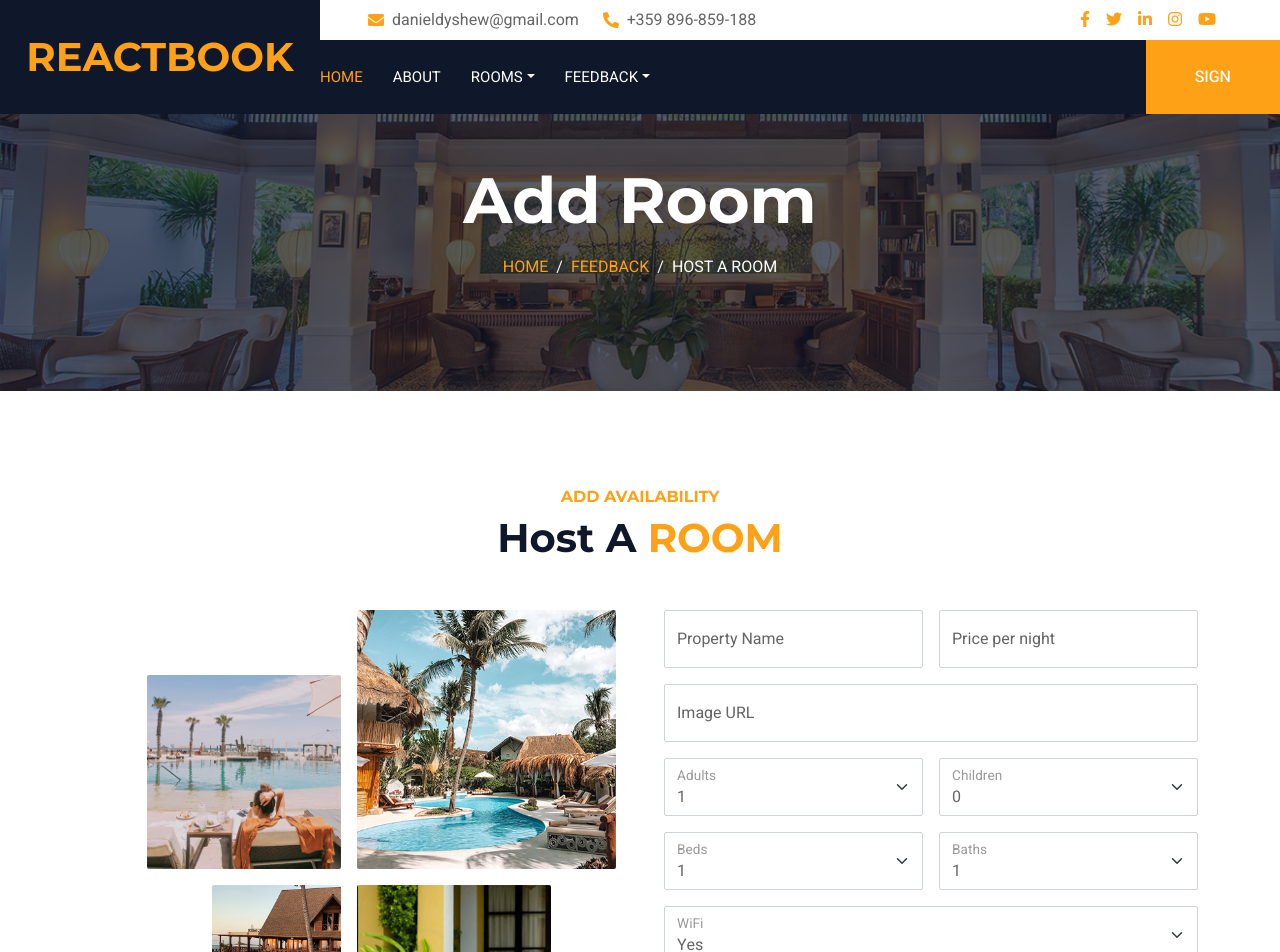
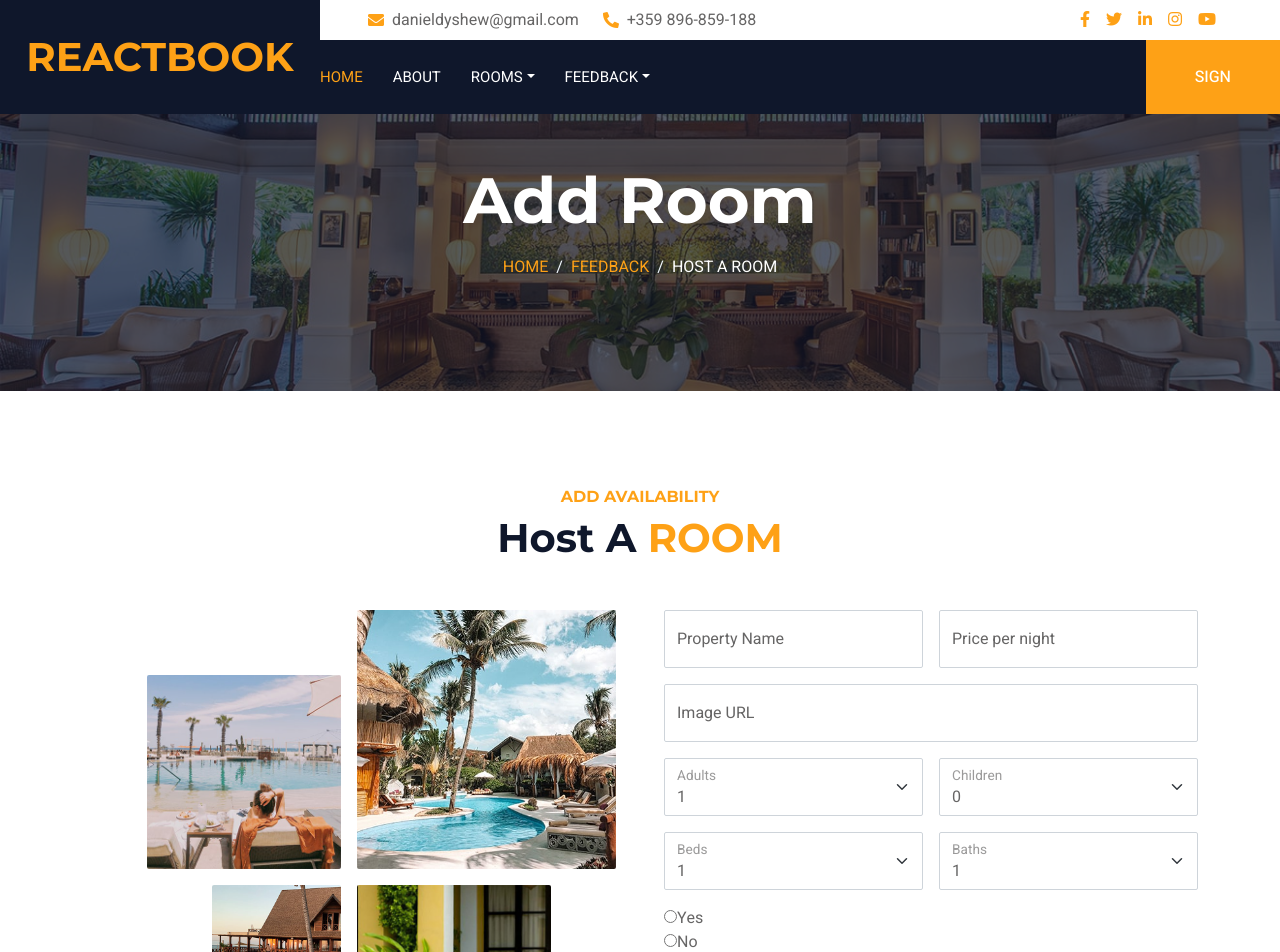
Before and after one commit to ddushev/react-book-project, a React (Vite) app: page /add-room in a window 1280 px wide. Shown: the top 952 px of the page. Built offline with nearby package versions, Linux system fonts and the light colour scheme; no server answers.

Commit message:
Add controlled input radio buttons

```diff
--- a/src/components/AddRoom/AddRoom.jsx
+++ b/src/components/AddRoom/AddRoom.jsx
@@ -194,13 +194,39 @@ export const AddRoom = () => {
                                                 <label htmlFor="select4">Baths</label>
                                             </div>
                                         </div>
-                                        <div className="col-12">
-                                            <div className="form-floating">
-                                                <select name="wifi" value={values.wifi} onChange={onChangeHandler} className="form-select" id="select5">
+                                        <div className="col-6">
+                                            <div className="form-floating" >
+                                                {/* <select name="wifi" value={values.wifi} onChange={onChangeHandler} className="form-select" id="select5">
                                                     <option>Yes</option>
                                                     <option>No</option>
                                                 </select>
-                                                <label htmlFor="select5">WiFi</label>
+                                                <label htmlFor="select5">WiFi</label> */}
+                                                <div>
+                                                    <div className="radio">
+                                                        <label>
+                                                            <input
+                                                                type="radio"
+                                                                name="wifi"
+                                                                onChange={onChangeHandler}
+                                                                value="yes"
+                                                                checked={values.wifi === "yes"}
+                                                            />
+                                                            Yes
+                                                        </label>
+                                                    </div>
+                                                    <div className="radio">
+                                                        <label>
+                                                            <input
+                                                                type="radio"
+                                                                name="wifi"
+                                                                onChange={onChangeHandler}
+                                                                value="no"
+                                                                checked={values.wifi === "no"}
+                                                            />
+                                                            No
+                                                        </label>
+                                                    </div>
+                                                </div>
                                             </div>
                                         </div>
                                         <div className="col-12">
```
